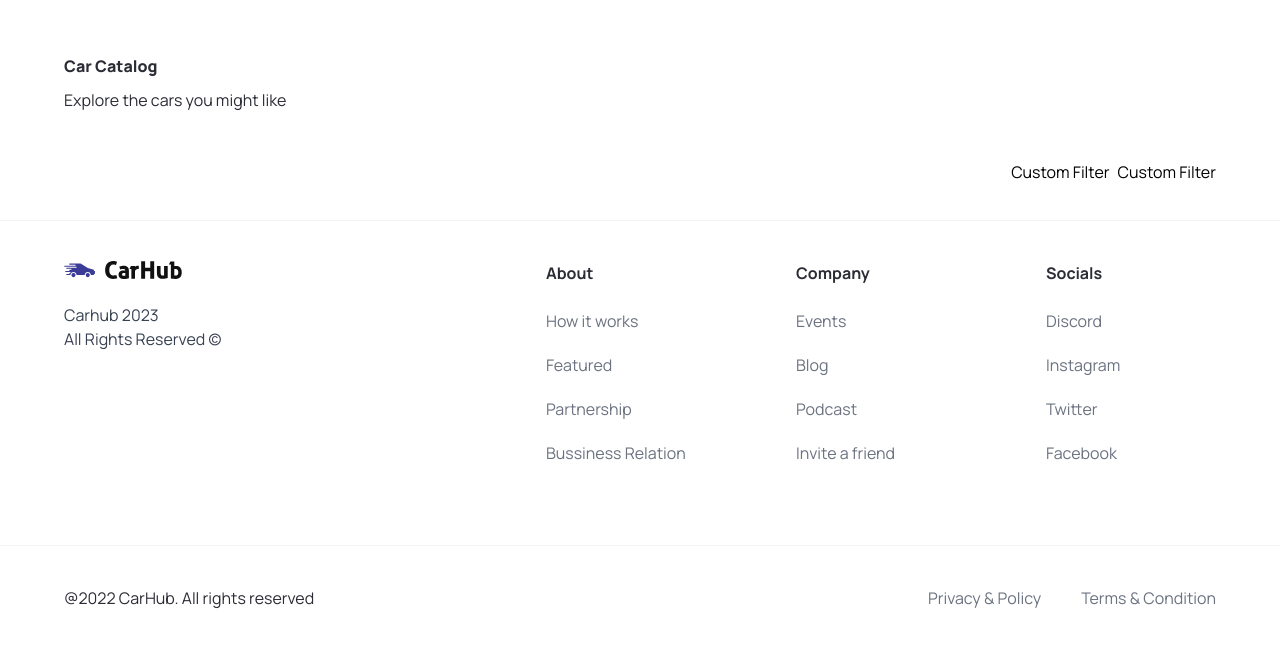
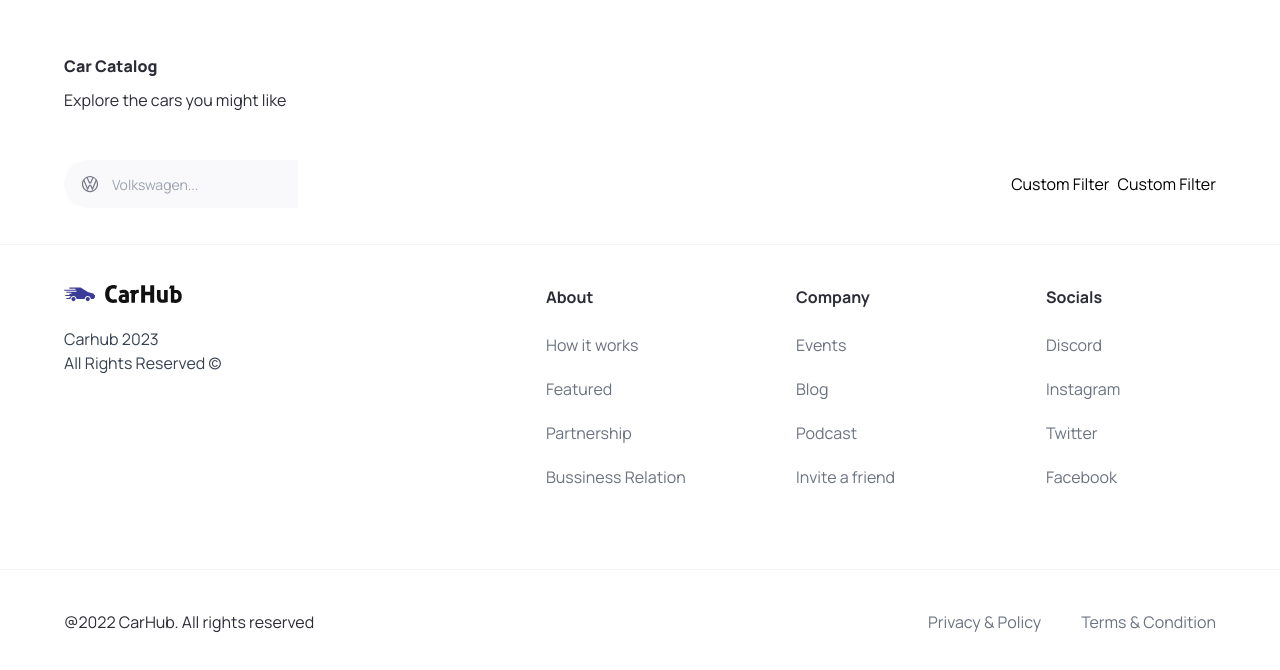
Before and after one commit to russellw999/car-showcase, a Next.js app: page / in a window 1280 px wide. Shown: the part 810-1480 px from the top of the page. Built offline with nearby package versions, Linux system fonts and the light colour scheme.

Commit message:
1:15 SearchManufacturer.tsx complete

```diff
--- a/app/page.tsx
+++ b/app/page.tsx
@@ -1,6 +1,5 @@
 import Image from 'next/image'
-import Hero from '@/components/Hero'
-import { CustomButton, SearchBar, CustomFilter } from '@/components'
+import { Hero, CustomButton, SearchBar, CustomFilter } from '@/components'
 export default function Home() {
   return (
     <main className="overflow-hidden">
--- a/components/SearchManufacturer.tsx
+++ b/components/SearchManufacturer.tsx
@@ -1,11 +1,117 @@
+'use client';
+
+import Image from "next/image";
+import { Fragment, useState } from "react";
+import { Combobox, Transition } from "@headlessui/react";
+
 import { SearchManufacturerProps } from "@/types";
 
+// import { manufacturers } from "@constants";
+import { manufacturers } from "@/constants/constants";
+
 const SearchManufacturer = ({manufacturer, setManufacturer}: SearchManufacturerProps) => {
-  return (
-    <div>
+  const [query, setQuery] = useState(""); // State for storing the search query
 
-    </div>
-  );
+ // Filter the manufacturers based on the search query
+ const filteredManufacturers =
+ query === "" // If the search query is empty
+   ? manufacturers // Return all manufacturers
+   : manufacturers.filter(
+       (
+         item // return manufacturer that includes query value
+       ) =>
+         item
+           .toLowerCase() // convert manufacturer name to lowercase
+           .replace(/\s+/g, "") // remove whitespace from manufacturer name
+           .includes(query.toLowerCase().replace(/\s+/g, "")) // check if the manufacturer name includes the search query
+     );
+
+     return (
+      <div className='search-manufacturer'>
+        <Combobox value={manufacturer}
+                  onChange={setManufacturer}
+        >
+          <div className='relative w-full'>
+            {/* Button for the combobox. Click on the icon to see the complete dropdown */}
+            <Combobox.Button className='absolute top-[14px]'>
+              <Image
+                src='/car-logo.svg'
+                width={20}
+                height={20}
+                className='ml-4'
+                alt='car logo'
+              />
+            </Combobox.Button>
+
+            {/* Input field for searching */}
+            <Combobox.Input
+              className='search-manufacturer__input'
+              displayValue={(item: string) => item}
+              onChange={(event) => setQuery(event.target.value)} // Update the search query when the input changes
+              placeholder='Volkswagen...'
+            />
+
+            {/* Transition for displaying the options */}
+            <Transition
+              as={Fragment} // group multiple elements without introducing an additional DOM node i.e., <></>
+              leave='transition ease-in duration-100'
+              leaveFrom='opacity-100'
+              leaveTo='opacity-0'
+              afterLeave={() => setQuery("")} // Reset the search query after the transition completes
+            >
+              <Combobox.Options className='search-manufacturer__options' static>
+                {/* If there are no filtered manufacturers and the query is not empty, show an option to create a new manufacturer */}
+                {filteredManufacturers.length === 0 && query !== "" ? (
+                  <Combobox.Option
+                    value={query}
+                    className='search-manufacturer__option'
+                  >
+                    Create "{query}"
+                  </Combobox.Option>
+                ) : (
+                  // Display the filtered manufacturers as options
+                  filteredManufacturers.map((item) => (
+                    <Combobox.Option
+                      key={item}
+                      className={({ active }) =>
+                        `relative search-manufacturer__option ${
+                          active ? "bg-primary-blue text-white" : "text-gray-900"
+                        }`
+                      }
+                      value={item}
+                    >
+                      {({ selected, active }) => (
+                        <>
+                          {/* Display the manufacturer name */}
+                          <span
+                            className={`block truncate ${
+                              selected ? "font-medium" : "font-normal"
+                            }`}
+                          >
+                            {item}
+                          </span>
+
+                          {/* Show an active blue background color if the option is selected */}
+                          {selected ? (
+                            <span
+                              className={`absolute inset-y-0 left-0 flex items-center pl-3 ${
+                                active
+                                  ? "text-white"
+                                  : "text-pribg-primary-purple"
+                              }`}
+                            ></span>
+                          ) : null}
+                        </>
+                      )}
+                    </Combobox.Option>
+                  ))
+                )}
+              </Combobox.Options>
+            </Transition>
+          </div>
+        </Combobox>
+      </div>
+    );
 }
 
 export default SearchManufacturer;
--- a/package.json
+++ b/package.json
@@ -9,6 +9,7 @@
     "lint": "next lint"
   },
   "dependencies": {
+    "@headlessui/react": "^1.7.15",
     "@types/node": "20.3.1",
     "@types/react": "18.2.13",
     "@types/react-dom": "18.2.6",
```
Also changed, not shown: 1 other file (tests, documents, lock files or other folders).
